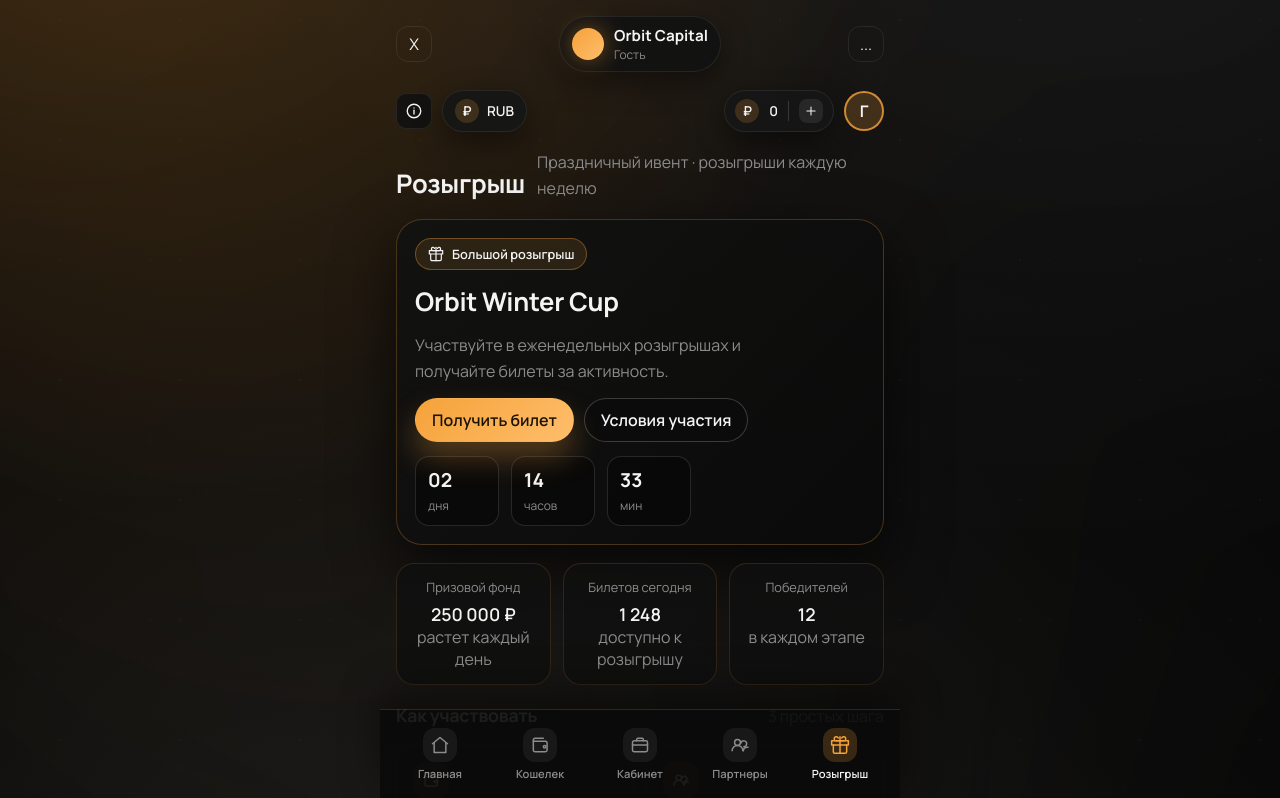
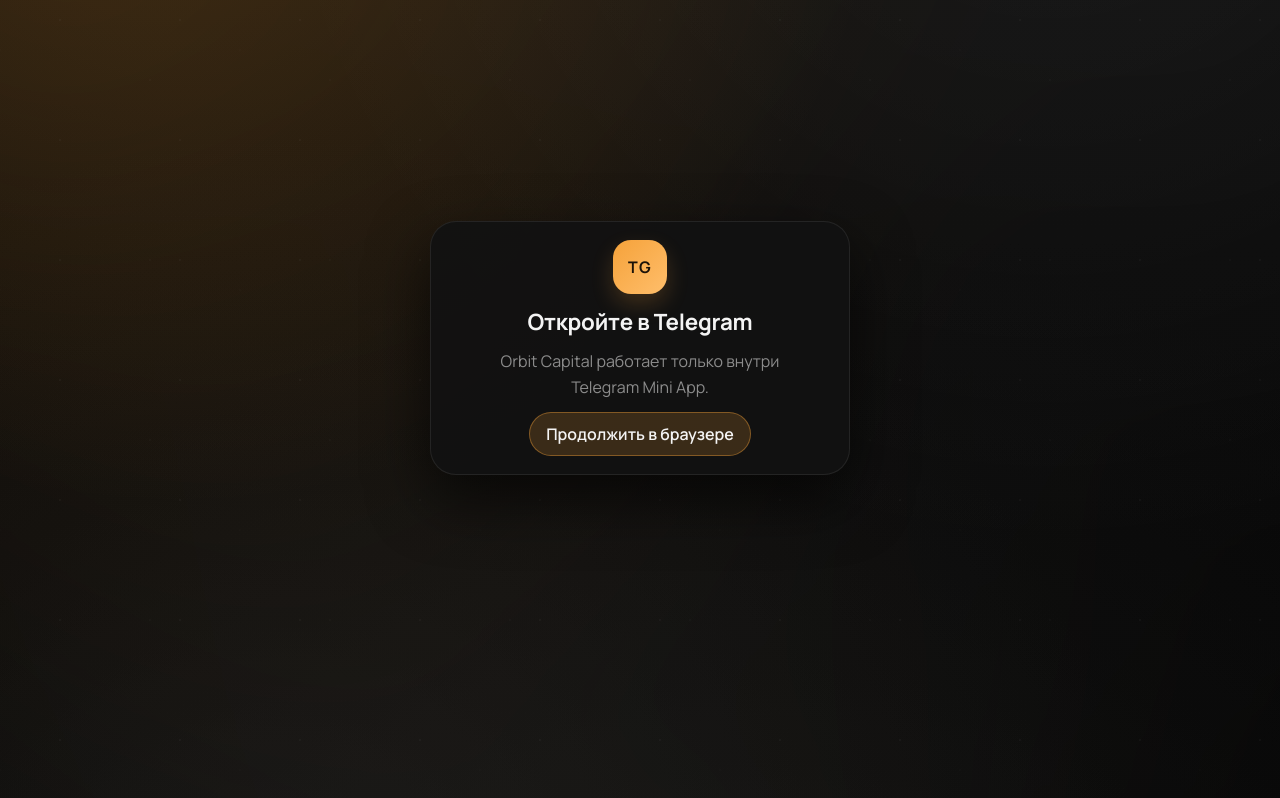
Before and after one commit to shimtuuu/investbot, a React (Vite) app: page /#/raffle in a window 1280 px wide. Before the commit this address led to /#/raffle. Shown: the top 798 px of the page. Built offline with nearby package versions, Linux system fonts and the light colour scheme; a web font is replaced by a local one.

Commit message:
Update webapp gate and header

```diff
--- a/index.html
+++ b/index.html
@@ -6,6 +6,9 @@
       name="viewport"
       content="width=device-width, initial-scale=1.0, viewport-fit=cover"
     />
+    <meta http-equiv="Cache-Control" content="no-store, no-cache, must-revalidate" />
+    <meta http-equiv="Pragma" content="no-cache" />
+    <meta http-equiv="Expires" content="0" />
     <meta name="theme-color" content="#090c12" />
     <title>Invest Mini App</title>
     <link rel="preconnect" href="https://fonts.googleapis.com" />
--- a/src/components/layout/AppShell.tsx
+++ b/src/components/layout/AppShell.tsx
@@ -1,15 +1,123 @@
-import { type ReactNode, useEffect } from "react";
+import { type ReactNode, useEffect, useState } from "react";
 import { brand } from "../../config/brand";
-import { getTelegramUser, prepareWebApp } from "../../lib/telegram";
+import { getTelegramUser, isTelegramWebApp, prepareWebApp } from "../../lib/telegram";
 import { InfoIcon, PlusIcon } from "../icons";
 import BottomNav from "../navigation/BottomNav";
 
 const currency = "RUB";
 
 export default function AppShell({ children }: { children: ReactNode }) {
+  const getAllowWebFromEnv = () => {
+    if (import.meta.env.VITE_ALLOW_WEB === "true") return true;
+    try {
+      const params = new URLSearchParams(window.location.search);
+      if (params.get("allowWeb") === "1") {
+        localStorage.setItem("allowWeb", "true");
+        return true;
+      }
+      return localStorage.getItem("allowWeb") === "true";
+    } catch {
+      return false;
+    }
+  };
+
+  const detectTelegramEnv = () => {
+    if (typeof window === "undefined") return false;
+    if (isTelegramWebApp()) return true;
+    if (window.Telegram) return true;
+    const anyWindow = window as Window & {
+      TelegramWebviewProxy?: unknown;
+      TelegramGameProxy?: unknown;
+    };
+    if (anyWindow.TelegramWebviewProxy || anyWindow.TelegramGameProxy) return true;
+    const ua = navigator.userAgent ?? "";
+    if (/telegram/i.test(ua)) return true;
+    return /tgWebApp/i.test(window.location.href);
+  };
+
+  const initialAllowWeb = getAllowWebFromEnv();
+  const [allowWeb, setAllowWeb] = useState(initialAllowWeb);
+  const [webAppStatus, setWebAppStatus] = useState<"pending" | "webapp" | "web">(
+    initialAllowWeb || detectTelegramEnv() ? "webapp" : "pending"
+  );
+
+  const enableWebBypass = () => {
+    try {
+      localStorage.setItem("allowWeb", "true");
+    } catch {
+      // Ignore storage failures in private mode.
+    }
+    setAllowWeb(true);
+    setWebAppStatus("webapp");
+  };
+
   useEffect(() => {
-    prepareWebApp();
-  }, []);
+    if (allowWeb) {
+      if (isTelegramWebApp()) {
+        prepareWebApp();
+      }
+      return;
+    }
+
+    const check = () => {
+      if (detectTelegramEnv()) {
+        if (isTelegramWebApp()) {
+          prepareWebApp();
+        }
+        setWebAppStatus("webapp");
+        return true;
+      }
+      return false;
+    };
+
+    if (check()) return;
+
+    let timeoutId: number | undefined;
+    const interval = window.setInterval(() => {
+      if (check()) {
+        window.clearInterval(interval);
+        if (timeoutId !== undefined) {
+          window.clearTimeout(timeoutId);
+        }
+      }
+    }, 250);
+
+    timeoutId = window.setTimeout(() => {
+      setWebAppStatus("web");
+    }, 1200);
+
+    return () => {
+      window.clearInterval(interval);
+      if (timeoutId !== undefined) {
+        window.clearTimeout(timeoutId);
+      }
+    };
+  }, [allowWeb]);
+
+  if (!allowWeb && webAppStatus === "pending") {
+    return null;
+  }
+
+  if (!allowWeb && webAppStatus === "web") {
+    return (
+      <div className="app app--locked">
+        <div className="card lock-card">
+          <div className="lock-badge" aria-hidden="true">
+            TG
+          </div>
+          <h1 className="lock-title">Откройте в Telegram</h1>
+          <p className="lock-sub">
+            {brand.name} работает только внутри Telegram Mini App.
+          </p>
+          <div className="lock-actions">
+            <button className="btn btn--secondary" onClick={enableWebBypass} type="button">
+              Продолжить в браузере
+            </button>
+          </div>
+        </div>
+      </div>
+    );
+  }
 
   const user = getTelegramUser();
   const displayName = user
@@ -18,10 +126,7 @@ export default function AppShell({ children }: { children: ReactNode }) {
 
   return (
     <div className="app">
-      <header className="topbar">
-        <button className="icon-button ghost" aria-label="Закрыть">
-          X
-        </button>
+      <header className="topbar topbar--center">
         <div className="brand-chip">
           <div className="brand-avatar" aria-hidden="true" />
           <div>
@@ -29,9 +134,6 @@ export default function AppShell({ children }: { children: ReactNode }) {
             <div className="brand-sub">{displayName}</div>
           </div>
         </div>
-        <button className="icon-button ghost" aria-label="Меню">
-          ...
-        </button>
       </header>
 
       <div className="toolbar">
--- a/src/lib/telegram.ts
+++ b/src/lib/telegram.ts
@@ -32,6 +32,8 @@ export const getTelegramUser = () => getWebApp()?.initDataUnsafe?.user;
 
 export const getInitData = () => getWebApp()?.initData ?? "";
 
+export const isTelegramWebApp = () => Boolean(getWebApp());
+
 export const prepareWebApp = () => {
   const webApp = getWebApp();
   if (!webApp) return;
--- a/src/styles/ui.css
+++ b/src/styles/ui.css
@@ -13,6 +13,50 @@
   z-index: 1;
 }
 
+.app--locked {
+  justify-content: center;
+  align-items: center;
+  text-align: center;
+}
+
+.lock-card {
+  max-width: 420px;
+  width: 100%;
+  display: grid;
+  gap: 12px;
+  justify-items: center;
+  padding: 24px;
+}
+
+.lock-badge {
+  width: 54px;
+  height: 54px;
+  border-radius: 18px;
+  display: grid;
+  place-items: center;
+  font-weight: 700;
+  letter-spacing: 0.08em;
+  color: #1b1208;
+  background: linear-gradient(135deg, #f5a23a, #ffbe6b);
+  box-shadow: 0 10px 22px rgba(245, 162, 58, 0.2);
+}
+
+.lock-title {
+  font-size: 1.4rem;
+}
+
+.lock-sub {
+  color: var(--muted);
+  max-width: 320px;
+}
+
+.lock-actions {
+  display: flex;
+  justify-content: center;
+  flex-wrap: wrap;
+  gap: 10px;
+}
+
 html.tg-webapp .app {
   max-width: none;
   margin: 0;
@@ -23,6 +67,10 @@ html.tg-webapp .app {
   align-items: center;
   justify-content: space-between;
   gap: 12px;
+}
+
+.topbar--center {
+  justify-content: center;
 }
 
 .brand-chip {
@@ -371,15 +419,15 @@ html.tg-webapp .app {
 .btn--primary {
   background: linear-gradient(135deg, #f5a23a, #ffbe6b);
   color: #1b1208;
-  box-shadow: 0 16px 30px rgba(245, 162, 58, 0.3);
+  box-shadow: 0 8px 18px rgba(245, 162, 58, 0.18);
 }
 
 .btn--primary::after {
   content: "";
   position: absolute;
   inset: 0;
-  background: linear-gradient(120deg, rgba(255, 255, 255, 0.4), transparent 45%);
-  opacity: 0.6;
+  background: linear-gradient(120deg, rgba(255, 255, 255, 0.25), transparent 45%);
+  opacity: 0.45;
   transform: translateX(-60%);
   transition: transform 0.4s ease;
   pointer-events: none;
--- a/vite.config.ts
+++ b/vite.config.ts
@@ -9,12 +9,11 @@ export default defineConfig({
   },
   base: "./",
   build: {
-    assetsDir: "",
     rollupOptions: {
       output: {
-        entryFileNames: "[name].js",
-        chunkFileNames: "chunk-[hash].js",
-        assetFileNames: "[name][extname]"
+        entryFileNames: "assets/[name]-[hash].js",
+        chunkFileNames: "assets/[name]-[hash].js",
+        assetFileNames: "assets/[name]-[hash][extname]"
       }
     }
   }
```
